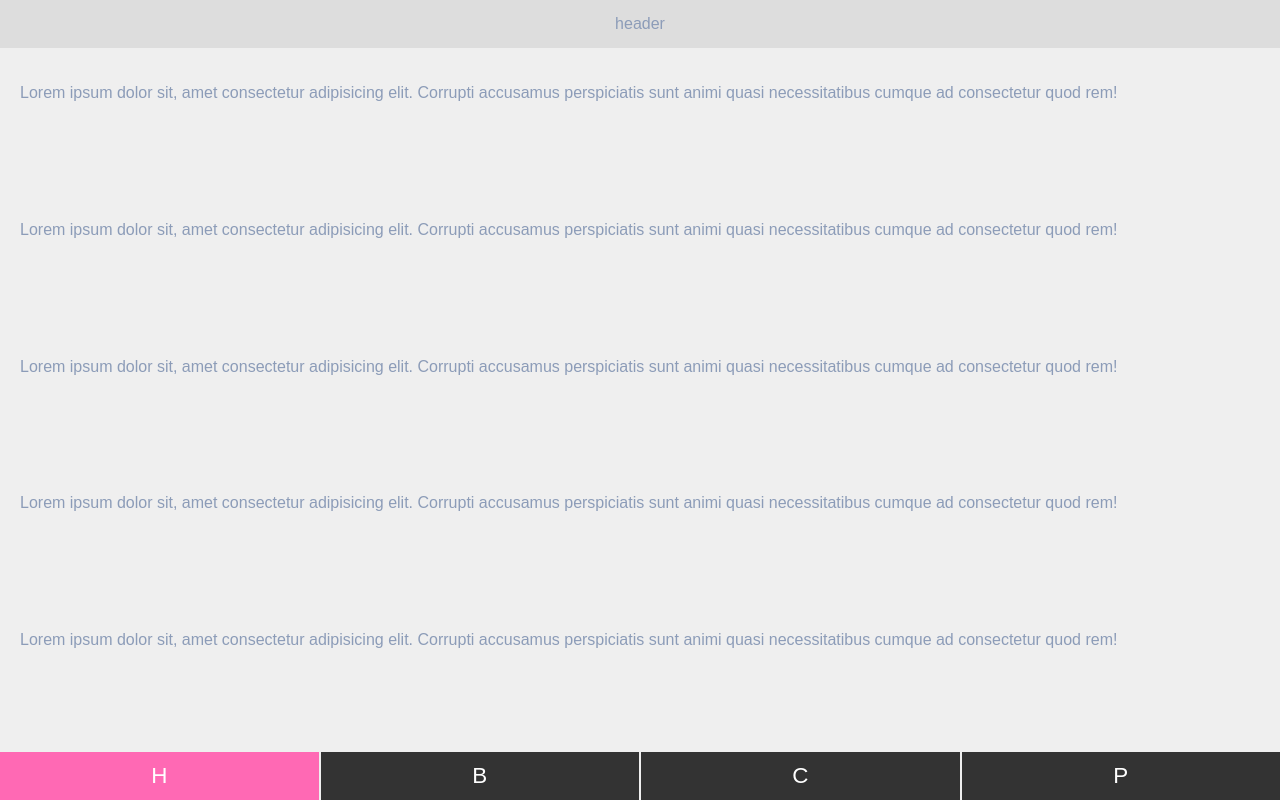
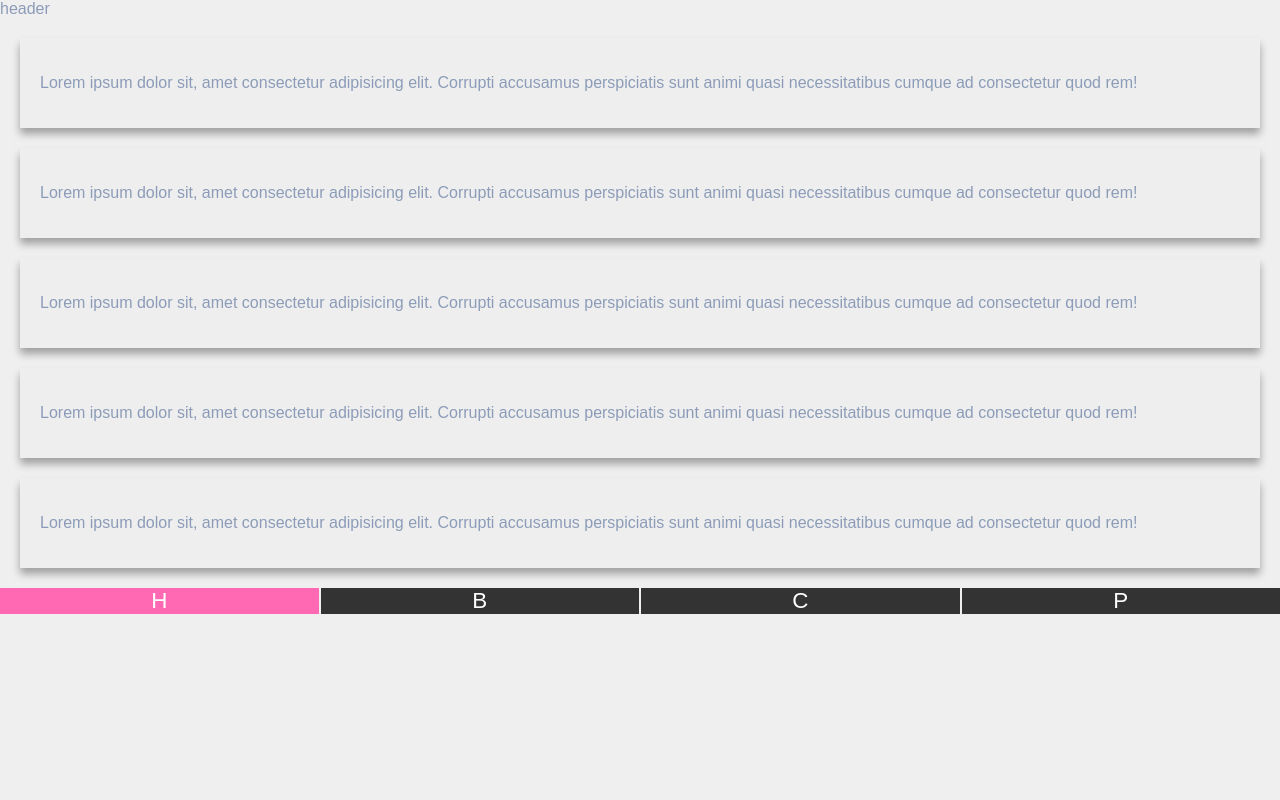
Before and after one commit to miriamhaenle/quiz-app, a website built with Parcel: page src/index.html in a window 1280 px wide. Built offline with nearby package versions, Linux system fonts and the light colour scheme.

Commit message:
Updated questions class

```diff
--- a/src/index.html
+++ b/src/index.html
@@ -6,39 +6,39 @@
     <title>Document</title>
     <link rel="stylesheet" href="scss/styles.scss" />
   </head>
-  <body class="main-grid">
-    <header class="main-header">header</header>
+  <body class="main__grid">
+    <header class="main__header">header</header>
     <main class="scrollable p-20 gap-20">
-      <section class="question">
-        <p class="card--question">
+      <section class="questions">
+        <p class="questions__question">
           Lorem ipsum dolor sit, amet consectetur adipisicing elit. Corrupti
           accusamus perspiciatis sunt animi quasi necessitatibus cumque ad
           consectetur quod rem!
         </p>
       </section>
-      <section class="question">
-        <p class="card--question">
+      <section class="questions">
+        <p class="questions__question">
           Lorem ipsum dolor sit, amet consectetur adipisicing elit. Corrupti
           accusamus perspiciatis sunt animi quasi necessitatibus cumque ad
           consectetur quod rem!
         </p>
       </section>
-      <section class="question">
-        <p class="card--question">
+      <section class="questions">
+        <p class="questions__question">
           Lorem ipsum dolor sit, amet consectetur adipisicing elit. Corrupti
           accusamus perspiciatis sunt animi quasi necessitatibus cumque ad
           consectetur quod rem!
         </p>
       </section>
-      <section class="question">
-        <p class="card--question">
+      <section class="questions">
+        <p class="questions__question">
           Lorem ipsum dolor sit, amet consectetur adipisicing elit. Corrupti
           accusamus perspiciatis sunt animi quasi necessitatibus cumque ad
           consectetur quod rem!
         </p>
       </section>
-      <section class="question">
-        <p class="card--question">
+      <section class="questions">
+        <p class="questions__question">
           Lorem ipsum dolor sit, amet consectetur adipisicing elit. Corrupti
           accusamus perspiciatis sunt animi quasi necessitatibus cumque ad
           consectetur quod rem!
--- a/src/scss/components/_card.scss
+++ b/src/scss/components/_questions.scss
@@ -1,8 +1,8 @@
-.card {
+.questions {
   padding: 20px;
   background: #eee;
   box-shadow: 0 6px 8px #0005;
 }
 
-.card__question {
+.questions__question {
 }
--- a/src/scss/styles.scss
+++ b/src/scss/styles.scss
@@ -5,4 +5,4 @@
 @import 'components/_main-grid.scss';
 @import 'components/main-header';
 @import 'components/navigation';
-@import 'components/card';
+@import 'components/questions';
```
